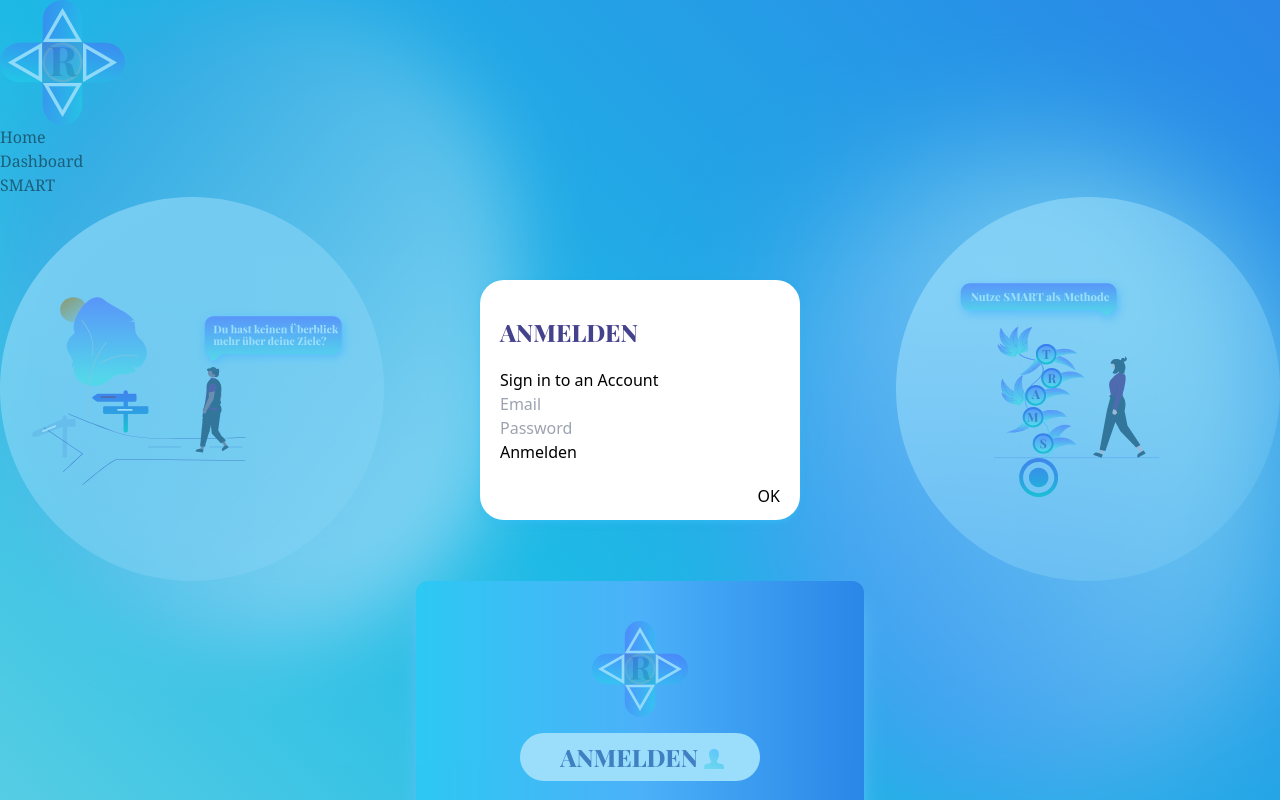
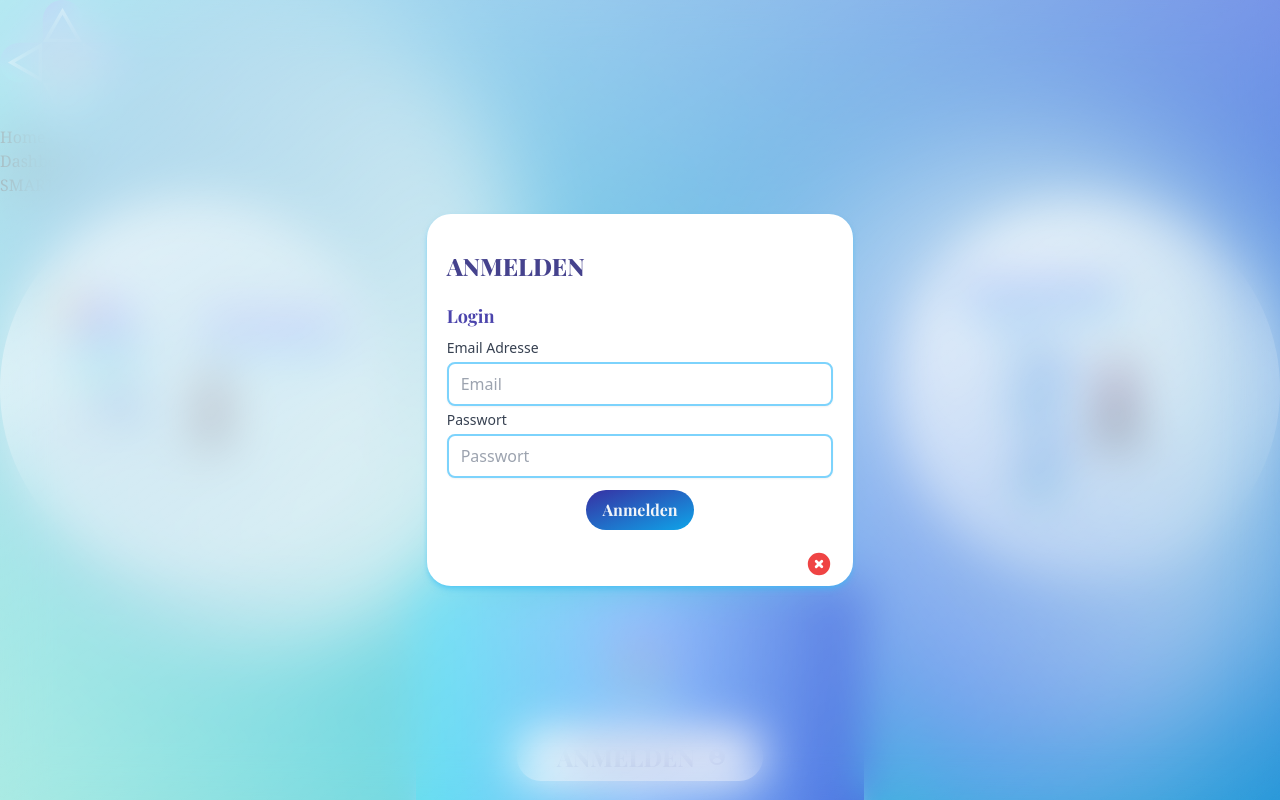
Before and after one commit to ZartBitter/Resolve, a Vue app in the folder Resolve/: page / in a window 1280 px wide. Both pictures are taken after a click on the button "ANMELDEN". Shown: the top 800 px of the page. Built offline with nearby package versions, Linux system fonts and the light colour scheme; no server answers; a web font is replaced by a local one.

Commit message:
Finished Pop ups

```diff
--- a/Resolve/src/components/Login.vue
+++ b/Resolve/src/components/Login.vue
@@ -43,23 +43,63 @@ const register = () => {
   <button
     id="show-modal"
     @click="showModal = true"
-    class="transform rounded-full bg-white p-2 pl-10 pr-9 font-body text-2xl font-extrabold text-indigo-900/90 duration-300 hover:scale-110 hover:text-blue-600"
+    class="flex transform items-center justify-center rounded-full bg-white p-2 pl-10 pr-9 font-body text-2xl font-extrabold text-indigo-900/90 duration-300 hover:scale-110 hover:text-blue-600"
   >
     ANMELDEN
-    <img alt="Vue logo" class="logo mb-1 inline" src="@/assets/iconmonstr-user-1 1.svg" width="20" height="20" />
+    <svg xmlns="http://www.w3.org/2000/svg" class="ml-3 h-5 w-5" viewBox="0 0 20 20" fill="currentColor">
+      <path
+        fill-rule="evenodd"
+        d="M18 10a8 8 0 11-16 0 8 8 0 0116 0zm-6-3a2 2 0 11-4 0 2 2 0 014 0zm-2 4a5 5 0 00-4.546 2.916A5.986 5.986 0 0010 16a5.986 5.986 0 004.546-2.084A5 5 0 0010 11z"
+        clip-rule="evenodd"
+      />
+    </svg>
   </button>
   <Teleport to="body">
     <!-- use the modal component, pass in the prop -->
     <modal :show="showModal" @close="showModal = false">
       <template #header>
-        <h3>ANMELDEN</h3>
+        <h1 class="text-indigo-900/90">ANMELDEN</h1>
       </template>
       <template #body>
-        <h1>Sign in to an Account</h1>
-        <p><input type="text" placeholder="Email" v-model="email" /></p>
-        <p><input type="password" placeholder="Password" v-model="password" /></p>
-        <p v-if="errMsg">{{ errMsg }}</p>
-        <p><button @click="register">Anmelden</button></p>
+        <h3 class="font-body text-lg font-bold text-indigo-800/90">Login</h3>
+        <p>
+          <label for="email" class="mt-2 mb-1 block text-sm font-medium text-gray-700">Email Adresse</label>
+          <input
+            required
+            id="email"
+            name="email"
+            type="text"
+            placeholder="Email"
+            v-model="email"
+            class="w-full rounded-lg border-2 border-sky-300 px-3 py-2 shadow-sm focus:border-sky-500 focus:outline-none focus:ring-1 focus:ring-sky-500"
+          />
+        </p>
+        <p>
+          <label for="password" class="mt-1 mb-1 block text-sm font-medium text-gray-700">Passwort</label>
+          <input
+            id="password"
+            required
+            name="password"
+            type="password"
+            placeholder="Passwort"
+            v-model="password"
+            class="w-full rounded-lg border-2 border-sky-300 px-3 py-2 shadow-sm focus:border-sky-500 focus:outline-none focus:ring-1 focus:ring-sky-500"
+          />
+        </p>
+
+        <!-- Error message, in case of wrong incorrect entries -->
+        <p v-if="errMsg" class="mt-2 font-body font-bold text-red-700">{{ errMsg }}</p>
+
+        <div class="flex justify-center">
+          <p>
+            <button
+              @click="register"
+              class="mt-3 transform rounded-full bg-gradient-to-br from-indigo-800 to-sky-500 p-2 px-4 font-body font-bold text-slate-100 duration-300 hover:scale-110 hover:from-blue-700 hover:via-blue-500 hover:to-cyan-500 hover:text-white"
+            >
+              Anmelden
+            </button>
+          </p>
+        </div>
       </template>
     </modal>
   </Teleport>
--- a/Resolve/src/components/Modal.vue
+++ b/Resolve/src/components/Modal.vue
@@ -6,10 +6,14 @@ const props = defineProps({
 
 <template>
   <Transition name="modal" @wheel.prevent @touchmove.prevent @scroll.prevent>
-    <div v-if="show" class="fixed top-0 left-0 z-50 table h-full w-full bg-sky-400/50 transition-opacity duration-300 ease-linear">
+    <!-- Card Style of the modal pop up -->
+    <div
+      v-if="show"
+      class="fixed top-0 left-0 z-50 table h-full w-full bg-gradient-to-br from-white/70 to-white/10 backdrop-blur-xl transition-opacity duration-300 ease-linear"
+    >
       <div class="table-cell align-middle">
-        <div class="mx-auto w-1/4 rounded-3xl bg-white px-5 py-9 shadow-md shadow-sky-400/50 transition-all duration-300 ease-out">
-          <div class="font-body text-2xl font-extrabold text-indigo-900/90">
+        <div class="mx-auto w-1/3 rounded-3xl bg-white px-5 py-9 shadow-md shadow-sky-400/50 transition-all duration-300 ease-out">
+          <div class="font-body text-2xl font-extrabold">
             <slot name="header">default header</slot>
           </div>
 
@@ -19,7 +23,20 @@ const props = defineProps({
 
           <div class="modal-footer">
             <slot name="footer">
-              <button class="float-right" @click="$emit('close')">OK</button>
+              <button class="float-right" @click="$emit('close')">
+                <svg
+                  xmlns="http://www.w3.org/2000/svg"
+                  class="h-7 w-7 fill-red-500 duration-300 hover:scale-125 hover:fill-red-700"
+                  viewBox="0 0 20 20"
+                  fill="blue-500"
+                >
+                  <path
+                    fill-rule="evenodd"
+                    d="M10 18a8 8 0 100-16 8 8 0 000 16zM8.707 7.293a1 1 0 00-1.414 1.414L8.586 10l-1.293 1.293a1 1 0 101.414 1.414L10 11.414l1.293 1.293a1 1 0 001.414-1.414L11.414 10l1.293-1.293a1 1 0 00-1.414-1.414L10 8.586 8.707 7.293z"
+                    clip-rule="evenodd"
+                  />
+                </svg>
+              </button>
             </slot>
           </div>
         </div>
--- a/Resolve/src/components/Register.vue
+++ b/Resolve/src/components/Register.vue
@@ -40,9 +40,14 @@ const signInWithGoogle = () => {
   <button
     id="show-modal"
     @click="showModal = true"
-    class="transform rounded-full bg-white p-1 pl-4 pr-4 font-body font-bold text-sky-600/90 duration-300 hover:scale-110 hover:text-blue-800"
+    class="flex transform items-center justify-center rounded-full bg-white p-1 pl-4 pr-4 font-body font-bold text-sky-600/90 duration-300 hover:scale-110 hover:text-blue-800"
   >
     REGISTRIEREN
+    <svg xmlns="http://www.w3.org/2000/svg" class="ml-1 h-4 w-4" viewBox="0 0 20 20" fill="currentColor">
+      <path
+        d="M8 9a3 3 0 100-6 3 3 0 000 6zM8 11a6 6 0 016 6H2a6 6 0 016-6zM16 7a1 1 0 10-2 0v1h-1a1 1 0 100 2h1v1a1 1 0 102 0v-1h1a1 1 0 100-2h-1V7z"
+      />
+    </svg>
   </button>
   <Teleport to="body">
     <!-- use the modal component, pass in the prop -->
@@ -51,7 +56,7 @@ const signInWithGoogle = () => {
         <h1 class="font-body text-2xl font-extrabold text-sky-600/90">REGISTRIEREN</h1>
       </template>
       <template #body>
-        <h3 class="font-body text-lg font-bold text-sky-500/90">Account erstellen</h3>
+        <h3 class="text-lg font-medium text-sky-500/90">Account erstellen</h3>
         <p>
           <label for="email" class="mt-2 mb-1 block text-sm font-medium text-gray-700">Email Adresse</label>
           <input
@@ -80,16 +85,16 @@ const signInWithGoogle = () => {
           <input id="terms-and-privacy" name="terms-and-privacy" type="checkbox" required class="h-4 w-4 border-gray-300 focus:ring-purple-600" />
           <label for="terms-and-privacy" class="ml-2 text-sm text-gray-900">
             I agree to the
-            <a href="#" class="font-medium text-indigo-400 hover:font-bold hover:text-indigo-500">Terms</a>
+            <a href="#" class="duration-400 font-medium text-indigo-400 hover:font-bold hover:text-indigo-500">Terms</a>
             and
-            <a href="#" class="font-medium text-indigo-400 hover:font-bold hover:text-indigo-500">Privacy Policy</a>
+            <a href="#" class="duration-400 font-medium text-indigo-400 hover:font-bold hover:text-indigo-500">Privacy Policy</a>
           </label>
         </div>
-        <div class="flex justify-center">
+        <div class="mt-4 mb-2 flex justify-center">
           <p>
             <button
               @click="signInWithGoogle"
-              class="mt-1 transform rounded-full bg-sky-600 p-1 px-4 font-body font-bold text-white duration-300 hover:scale-110 hover:text-slate-100"
+              class="mt-1 transform rounded-full bg-gradient-to-br from-sky-600 to-green-100 p-2 px-4 font-body font-bold text-slate-100 duration-300 hover:scale-110 hover:from-sky-800 hover:via-sky-600 hover:to-cyan-400 hover:text-white"
             >
               Mit Google Account Registrieren
             </button>
@@ -99,7 +104,7 @@ const signInWithGoogle = () => {
           <p>
             <button
               @click="register"
-              class="mt-1 transform rounded-full bg-sky-600 p-1 px-4 font-body font-bold text-white duration-300 hover:scale-110 hover:text-slate-100"
+              class="mt-1 transform rounded-full bg-gradient-to-tr from-sky-600 to-green-100 p-2 px-4 font-body font-bold text-slate-100 duration-300 hover:scale-110 hover:from-sky-800 hover:via-sky-600 hover:to-cyan-400 hover:text-white"
             >
               Registrieren
             </button>
```
Also changed, not shown: Resolve/src/assets/iconmonstr-user-1 1.svg (deleted).
